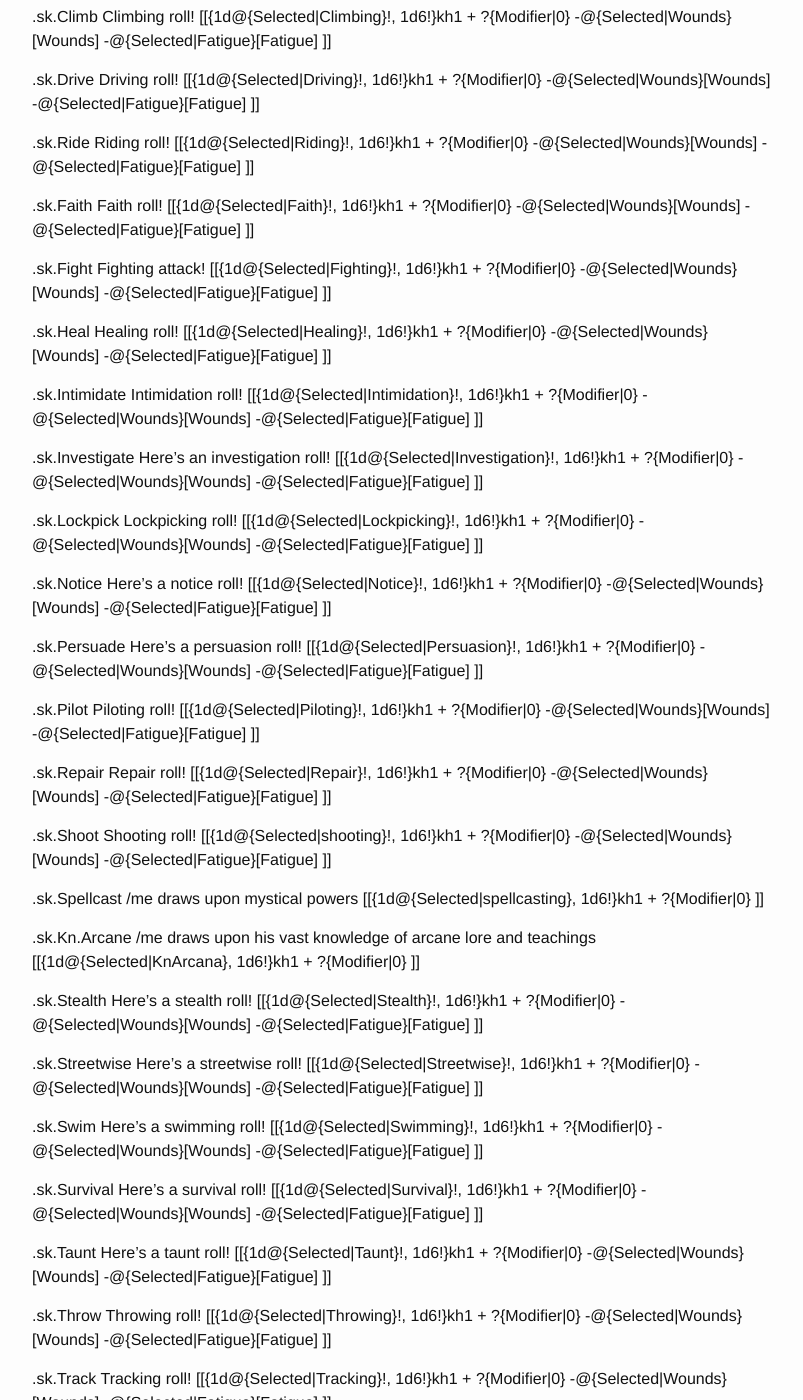
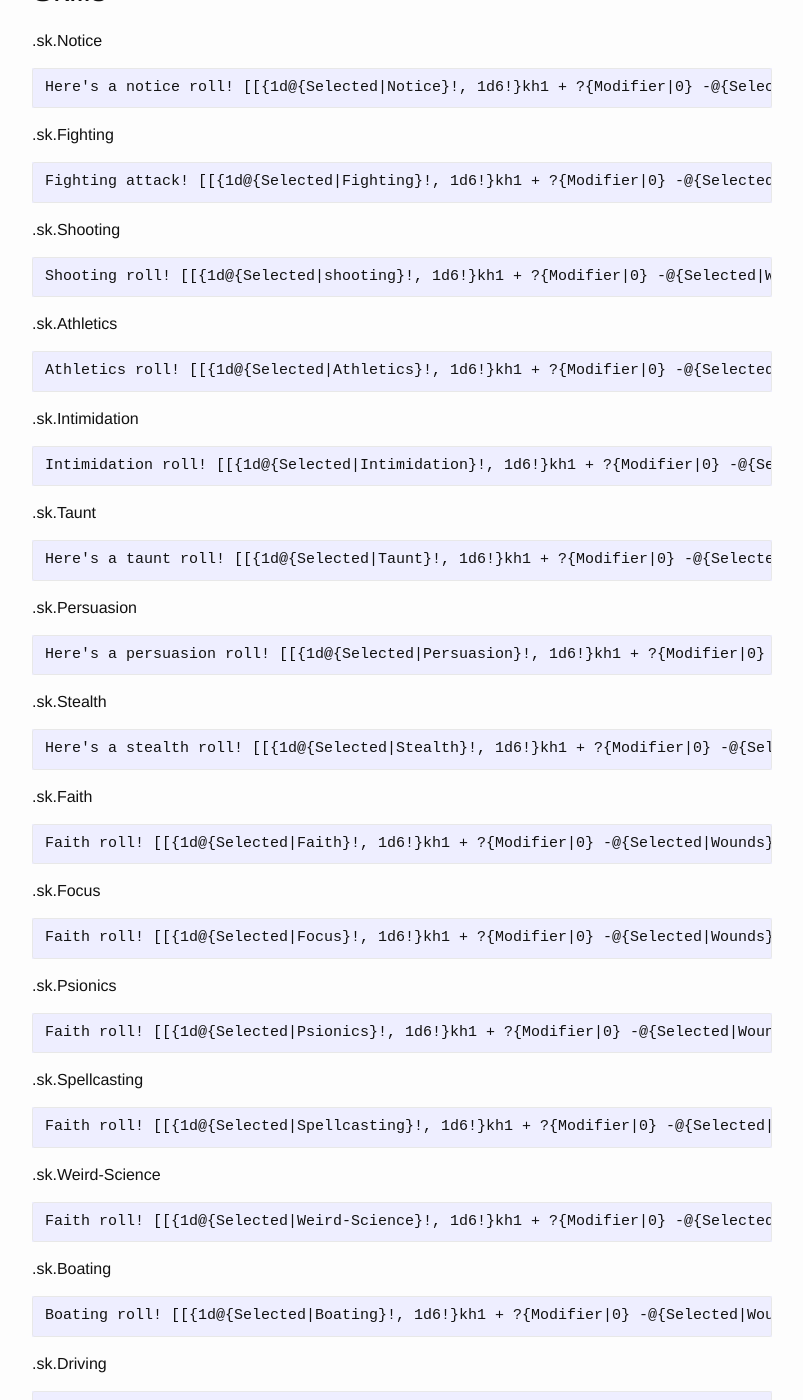
Before and after one commit to achall36/RoxvilleRooster.github.io, a Jekyll site: the page built from Roll20_SW_macros.md, in a window 1280 px wide and 1400 px high, scrolled down 846 px. Shown: the whole window, without its empty margins (238-1041 px from the left). Built offline with Jekyll 4.4.1, drawn with Linux system fonts in a browser that asks for light colours; our own code applies the rules of GitHub Pages for plain Markdown files; some of the changed text lies outside the part shown.

Commit message:
Update Roll20_SW_macros.md

````diff
--- a/Roll20_SW_macros.md
+++ b/Roll20_SW_macros.md
@@ -1,4 +1,4 @@
-##Attributes
+## Attributes
 
 .at.Agility
 ```
@@ -16,134 +16,243 @@
 ```
 
 .at.Strength
-`Strength roll! [[{1d@{Selected|Strength}!, 1d6!}kh1 + ?{Modifier|0} -@{Selected|Wounds}[Wounds]  -@{Selected|Fatigue}[Fatigue] ]]   `
+```
+Strength roll! [[{1d@{Selected|Strength}!, 1d6!}kh1 + ?{Modifier|0} -@{Selected|Wounds}[Wounds]  -@{Selected|Fatigue}[Fatigue] ]]
+```
 
 .at.Vigor
+```
 Vigor roll! [[{1d@{Selected|Vigor}!, 1d6!}kh1 + ?{Modifier|0} -@{Selected|Wounds}[Wounds]  -@{Selected|Fatigue}[Fatigue] ]]
+```
 
 
-
-##Skills
+## Skills
 
 
+.sk.Notice
+```
+Here's a notice roll! [[{1d@{Selected|Notice}!, 1d6!}kh1 + ?{Modifier|0} -@{Selected|Wounds}[Wounds]  -@{Selected|Fatigue}[Fatigue] ]]
+```
+
+.sk.Fighting
+```
+Fighting attack! [[{1d@{Selected|Fighting}!, 1d6!}kh1 + ?{Modifier|0} -@{Selected|Wounds}[Wounds]  -@{Selected|Fatigue}[Fatigue] ]]
+```
+
+.sk.Shooting
+```
+Shooting roll! [[{1d@{Selected|shooting}!, 1d6!}kh1 + ?{Modifier|0} -@{Selected|Wounds}[Wounds]  -@{Selected|Fatigue}[Fatigue] ]]
+```
+
 .sk.Athletics
+```
 Athletics roll! [[{1d@{Selected|Athletics}!, 1d6!}kh1 + ?{Modifier|0} -@{Selected|Wounds}[Wounds]  -@{Selected|Fatigue}[Fatigue] ]]
+```
 
-.sk.Boat
-Boating roll! [[{1d@{Selected|Boating}!, 1d6!}kh1 + ?{Modifier|0} -@{Selected|Wounds}[Wounds]  -@{Selected|Fatigue}[Fatigue] ]]
+.sk.Intimidation
+```
+Intimidation roll! [[{1d@{Selected|Intimidation}!, 1d6!}kh1 + ?{Modifier|0} -@{Selected|Wounds}[Wounds]  -@{Selected|Fatigue}[Fatigue] ]]
+```
 
-.sk.Climb
-Climbing roll! [[{1d@{Selected|Climbing}!, 1d6!}kh1 + ?{Modifier|0} -@{Selected|Wounds}[Wounds]  -@{Selected|Fatigue}[Fatigue] ]]
+.sk.Taunt
+```
+Here's a taunt roll! [[{1d@{Selected|Taunt}!, 1d6!}kh1 + ?{Modifier|0} -@{Selected|Wounds}[Wounds]  -@{Selected|Fatigue}[Fatigue] ]]
+```
 
-.sk.Drive
-Driving roll! [[{1d@{Selected|Driving}!, 1d6!}kh1 + ?{Modifier|0} -@{Selected|Wounds}[Wounds]  -@{Selected|Fatigue}[Fatigue] ]]
+.sk.Persuasion
+```
+Here's a persuasion roll! [[{1d@{Selected|Persuasion}!, 1d6!}kh1 + ?{Modifier|0} -@{Selected|Wounds}[Wounds]  -@{Selected|Fatigue}[Fatigue] ]]
+```
 
-.sk.Ride
-Riding roll! [[{1d@{Selected|Riding}!, 1d6!}kh1 + ?{Modifier|0} -@{Selected|Wounds}[Wounds]  -@{Selected|Fatigue}[Fatigue] ]]
+.sk.Stealth
+```
+Here's a stealth roll! [[{1d@{Selected|Stealth}!, 1d6!}kh1 + ?{Modifier|0} -@{Selected|Wounds}[Wounds]  -@{Selected|Fatigue}[Fatigue] ]]
+```
 
 .sk.Faith
+```
 Faith roll! [[{1d@{Selected|Faith}!, 1d6!}kh1 + ?{Modifier|0} -@{Selected|Wounds}[Wounds]  -@{Selected|Fatigue}[Fatigue] ]]
+```
 
-.sk.Fight
-Fighting attack! [[{1d@{Selected|Fighting}!, 1d6!}kh1 + ?{Modifier|0} -@{Selected|Wounds}[Wounds]  -@{Selected|Fatigue}[Fatigue] ]]
+.sk.Focus
+```
+Faith roll! [[{1d@{Selected|Focus}!, 1d6!}kh1 + ?{Modifier|0} -@{Selected|Wounds}[Wounds]  -@{Selected|Fatigue}[Fatigue] ]]
+```
 
-.sk.Heal
+.sk.Psionics
+```
+Faith roll! [[{1d@{Selected|Psionics}!, 1d6!}kh1 + ?{Modifier|0} -@{Selected|Wounds}[Wounds]  -@{Selected|Fatigue}[Fatigue] ]]
+```
+
+.sk.Spellcasting
+```
+Faith roll! [[{1d@{Selected|Spellcasting}!, 1d6!}kh1 + ?{Modifier|0} -@{Selected|Wounds}[Wounds]  -@{Selected|Fatigue}[Fatigue] ]]
+```
+
+.sk.Weird-Science
+```
+Faith roll! [[{1d@{Selected|Weird-Science}!, 1d6!}kh1 + ?{Modifier|0} -@{Selected|Wounds}[Wounds]  -@{Selected|Fatigue}[Fatigue] ]]
+```
+
+.sk.Boating
+```
+Boating roll! [[{1d@{Selected|Boating}!, 1d6!}kh1 + ?{Modifier|0} -@{Selected|Wounds}[Wounds]  -@{Selected|Fatigue}[Fatigue] ]]
+```
+
+.sk.Driving
+```
+Driving roll! [[{1d@{Selected|Driving}!, 1d6!}kh1 + ?{Modifier|0} -@{Selected|Wounds}[Wounds]  -@{Selected|Fatigue}[Fatigue] ]]
+```
+
+.sk.Riding
+```
+Riding roll! [[{1d@{Selected|Riding}!, 1d6!}kh1 + ?{Modifier|0} -@{Selected|Wounds}[Wounds]  -@{Selected|Fatigue}[Fatigue] ]]
+```
+
+.sk.Piloting
+```
+Piloting roll! [[{1d@{Selected|Piloting}!, 1d6!}kh1 + ?{Modifier|0} -@{Selected|Wounds}[Wounds]  -@{Selected|Fatigue}[Fatigue] ]]
+```
+
+.sk.Healing
+```
 Healing roll! [[{1d@{Selected|Healing}!, 1d6!}kh1 + ?{Modifier|0} -@{Selected|Wounds}[Wounds]  -@{Selected|Fatigue}[Fatigue] ]]
+```
 
-.sk.Intimidate
-Intimidation roll! [[{1d@{Selected|Intimidation}!, 1d6!}kh1 + ?{Modifier|0} -@{Selected|Wounds}[Wounds]  -@{Selected|Fatigue}[Fatigue] ]]
+.sk.Research
+```
+Here's a research roll! [[{1d@{Selected|Investigation}!, 1d6!}kh1 + ?{Modifier|0} -@{Selected|Wounds}[Wounds]  -@{Selected|Fatigue}[Fatigue] ]]
+```
 
-.sk.Investigate
-Here's an investigation roll! [[{1d@{Selected|Investigation}!, 1d6!}kh1 + ?{Modifier|0} -@{Selected|Wounds}[Wounds]  -@{Selected|Fatigue}[Fatigue] ]]
+.sk.Academics
+```
+Here's a research roll! [[{1d@{Selected|Academics}!, 1d6!}kh1 + ?{Modifier|0} -@{Selected|Wounds}[Wounds]  -@{Selected|Fatigue}[Fatigue] ]]
+```
 
-.sk.Lockpick
-Lockpicking roll! [[{1d@{Selected|Lockpicking}!, 1d6!}kh1 + ?{Modifier|0} -@{Selected|Wounds}[Wounds]  -@{Selected|Fatigue}[Fatigue] ]]
+.sk.Science
+```
+Here's a research roll! [[{1d@{Selected|Science}!, 1d6!}kh1 + ?{Modifier|0} -@{Selected|Wounds}[Wounds]  -@{Selected|Fatigue}[Fatigue] ]]
+```
 
-.sk.Notice
-Here's a notice roll! [[{1d@{Selected|Notice}!, 1d6!}kh1 + ?{Modifier|0} -@{Selected|Wounds}[Wounds]  -@{Selected|Fatigue}[Fatigue] ]]
+.sk.Battle
+```
+Here's a research roll! [[{1d@{Selected|Battle}!, 1d6!}kh1 + ?{Modifier|0} -@{Selected|Wounds}[Wounds]  -@{Selected|Fatigue}[Fatigue] ]]
+```
 
-.sk.Persuade
-Here's a persuasion roll! [[{1d@{Selected|Persuasion}!, 1d6!}kh1 + ?{Modifier|0} -@{Selected|Wounds}[Wounds]  -@{Selected|Fatigue}[Fatigue] ]]
+.sk.Common-Knowledge
+```
+Here's a research roll! [[{1d@{Selected|Common-Knowledge}!, 1d6!}kh1 + ?{Modifier|0} -@{Selected|Wounds}[Wounds]  -@{Selected|Fatigue}[Fatigue] ]]
+```
 
-.sk.Pilot
-Piloting roll! [[{1d@{Selected|Piloting}!, 1d6!}kh1 + ?{Modifier|0} -@{Selected|Wounds}[Wounds]  -@{Selected|Fatigue}[Fatigue] ]]
+.sk.Gambling
+```
+Here's a research roll! [[{1d@{Selected|Gambling}!, 1d6!}kh1 + ?{Modifier|0} -@{Selected|Wounds}[Wounds]  -@{Selected|Fatigue}[Fatigue] ]]
+```
+
+.sk.Hacking
+```
+Here's a research roll! [[{1d@{Selected|Hacking}!, 1d6!}kh1 + ?{Modifier|0} -@{Selected|Wounds}[Wounds]  -@{Selected|Fatigue}[Fatigue] ]]
+```
+
+.sk.Electronics
+```
+Here's a research roll! [[{1d@{Selected|Electronics}!, 1d6!}kh1 + ?{Modifier|0} -@{Selected|Wounds}[Wounds]  -@{Selected|Fatigue}[Fatigue] ]]
+```
+
+.sk.Thievery
+```
+Thievery roll! [[{1d@{Selected|Lockpicking}!, 1d6!}kh1 + ?{Modifier|0} -@{Selected|Wounds}[Wounds]  -@{Selected|Fatigue}[Fatigue] ]]
+```
+
+.sk.Performance
+```
+Here's a persuasion roll! [[{1d@{Selected|Performance}!, 1d6!}kh1 + ?{Modifier|0} -@{Selected|Wounds}[Wounds]  -@{Selected|Fatigue}[Fatigue] ]]
+```
 
 .sk.Repair
+```
 Repair roll! [[{1d@{Selected|Repair}!, 1d6!}kh1 + ?{Modifier|0} -@{Selected|Wounds}[Wounds]  -@{Selected|Fatigue}[Fatigue] ]]
-
-.sk.Shoot
-Shooting roll! [[{1d@{Selected|shooting}!, 1d6!}kh1 + ?{Modifier|0} -@{Selected|Wounds}[Wounds]  -@{Selected|Fatigue}[Fatigue] ]]
-
-.sk.Spellcast
-/me draws upon mystical powers
-[[{1d@{Selected|spellcasting}, 1d6!}kh1 + ?{Modifier|0} ]]
-
-.sk.Kn.Arcane
-/me draws upon his vast knowledge of arcane lore and teachings
-[[{1d@{Selected|KnArcana}, 1d6!}kh1 + ?{Modifier|0} ]]
+```
 
 
-.sk.Stealth
-Here's a stealth roll! [[{1d@{Selected|Stealth}!, 1d6!}kh1 + ?{Modifier|0} -@{Selected|Wounds}[Wounds]  -@{Selected|Fatigue}[Fatigue] ]]
-
-.sk.Streetwise
-Here's a streetwise roll!  [[{1d@{Selected|Streetwise}!, 1d6!}kh1 + ?{Modifier|0} -@{Selected|Wounds}[Wounds]  -@{Selected|Fatigue}[Fatigue] ]]
-
-.sk.Swim
-Here's a swimming roll! [[{1d@{Selected|Swimming}!, 1d6!}kh1 + ?{Modifier|0} -@{Selected|Wounds}[Wounds]  -@{Selected|Fatigue}[Fatigue] ]]
-
 .sk.Survival
-Here's a survival roll! [[{1d@{Selected|Survival}!, 1d6!}kh1 + ?{Modifier|0} -@{Selected|Wounds}[Wounds]  -@{Selected|Fatigue}[Fatigue] ]]
-
-.sk.Taunt
-Here's a taunt roll! [[{1d@{Selected|Taunt}!, 1d6!}kh1 + ?{Modifier|0} -@{Selected|Wounds}[Wounds]  -@{Selected|Fatigue}[Fatigue] ]]
-
-.sk.Throw
-Throwing roll! [[{1d@{Selected|Throwing}!, 1d6!}kh1 + ?{Modifier|0} -@{Selected|Wounds}[Wounds]  -@{Selected|Fatigue}[Fatigue] ]]
-
-.sk.Track
-Tracking roll! [[{1d@{Selected|Tracking}!, 1d6!}kh1 + ?{Modifier|0} -@{Selected|Wounds}[Wounds]  -@{Selected|Fatigue}[Fatigue] ]]
-
-
+```Here's a survival roll! [[{1d@{Selected|Survival}!, 1d6!}kh1 + ?{Modifier|0} -@{Selected|Wounds}[Wounds]  -@{Selected|Fatigue}[Fatigue] ]]
+```
 
 ##General rolls
 
->dmg.melee
+.dmg.melee
+```
 melee damage is
 /r {1d?{Strength|6}! + 1d?{Weapon Damage Die|6}! +?{Modifier|0}}
+```
 
->dmg.ranged
+.dmg.ranged
+```
 ranged damage is
 /r ?{Number of Dice|2}d?{Die Type|6}! + ?{Modifier|0}
+```
 
 :Trait+Wild
+```
 /r {1d?{Trait Die|6}! , 1d6!}kh1 + ?{Modifier|0}
+```
 
 :d12!
+```
 A simple d12 roll! [[1d12!]]
+```
 
 :d10!
+```
 A simple d10 roll! [[1d10!]]
+```
 
 :d8!
+```
 A simple d8 roll! [[1d8!]]
+```
 
 :d6!
+```
 A simple d6 roll! [[1d6!]]
+```
 
 :d4!
+```
 A simple d4 roll! [[1d4!]]
+```
 
 :d4!-2
+```
 An untrained roll for an extra! [[1d4!-2]]
+```
 
 :d4!-2.wildcard
+```
 An untrained roll for a wild card!
 /r {1d4!-2 , 1d6!-2}kh1 + ?{Modifier|0}
+```
 
-##Special
+## Special cases
 
->autofire.wc
+!Running
+```
+*@{selected|character_name}* runs and has a total movement of [[@{selected|pace}+1?{Running die|d6|d4|d6|d8|d10|d12|d12+1|d12+2|d12+3|d12+4}]]
+```
+
+!token_info
+```
+@{selected|character_name} ||@{selected|wounds} Wounds ||@{selected|fatigue} Fatigue ||@{selected|pace} Pace ||@{selected|parry} Parry ||@{selected|toughness} Toughness ||@{selected|toughnessArmor} Armor ||@{selected|smarts} Smarts ||@{selected|agility} Agility ||@{selected|strength} Strength ||@{selected|vigor} Vigor ||@{selected|spirit} Spirit ||@{selected|fighting} Fighting ||@{selected|shooting} Shooting ||@{selected|throwing} Throwing ||@{selected|notice} Notice ||@{selected|stealth} Stealth
+```
+!raise.calc
+```
+Raises=[[floor((?{Die Roll|0}-?{Target Number|4})/4)]]
+```
+
+<!--
+
+!autofire.wc
 Wild card with autofire weapon RoF 3
 Autofire shot 1! [[{1d@{Selected|Shooting}!} + ?{Modifier|0} -@{Selected|Wounds}[Wounds]  -@{Selected|Fatigue}[Fatigue] ]]
 Autofire shot 2! [[{1d@{Selected|Shooting}!} + ?{Modifier|0} -@{Selected|Wounds}[Wounds]  -@{Selected|Fatigue}[Fatigue] ]]
@@ -151,22 +260,15 @@
 Autofire wild die! [[{1d6!} + ?{Modifier|0} -@{Selected|Wounds}[Wounds]  -@{Selected|Fatigue}[Fatigue] ]]
 
 
->autofire.x
+!autofire.x
 Extra with machinegun gun sprays bullets
     Shot #1: [[{1d?{Die Type|6}!}-2+?{Modifier|0} ]]
     Shot #2: [[{1d?{Die Type|6}!}-2+?{Modifier|0}  ]]
     Shot #3: [[{1d?{Die Type|6}!}-2+?{Modifier|0} ]]
 
->frenzy.wc
+!frenzy.wc
 Frenzied fighting attack 1! [[{1d@{Selected|Fighting}!}kh1 + ?{Modifier|0} -@{Selected|Wounds}[Wounds]  -@{Selected|Fatigue}[Fatigue] ]]
 Frenzied fighting attack 2! [[{1d@{Selected|Fighting}!}kh1 + ?{Modifier|0} -@{Selected|Wounds}[Wounds]  -@{Selected|Fatigue}[Fatigue] ]]
 Frenzy wild die! [[{1d6}kh1 + ?{Modifier|0} -@{Selected|Wounds}[Wounds]  -@{Selected|Fatigue}[Fatigue] ]]
 
-_Run
-*@{selected|character_name}* runs and has a total movement of [[@{selected|pace}+1?{Running die|d6|d4|d6|d8|d10|d12|d12+1|d12+2|d12+3|d12+4}]]
-
-!token_info
-@{selected|character_name} ||@{selected|wounds} Wounds ||@{selected|fatigue} Fatigue ||@{selected|pace} Pace ||@{selected|parry} Parry ||@{selected|toughness} Toughness ||@{selected|toughnessArmor} Armor ||@{selected|smarts} Smarts ||@{selected|agility} Agility ||@{selected|strength} Strength ||@{selected|vigor} Vigor ||@{selected|spirit} Spirit ||@{selected|fighting} Fighting ||@{selected|shooting} Shooting ||@{selected|throwing} Throwing ||@{selected|notice} Notice ||@{selected|stealth} Stealth
-
-_raise.calc
-Raises=[[floor((?{Die Roll|0}-?{Target Number|4})/4)]]
+-->
````
